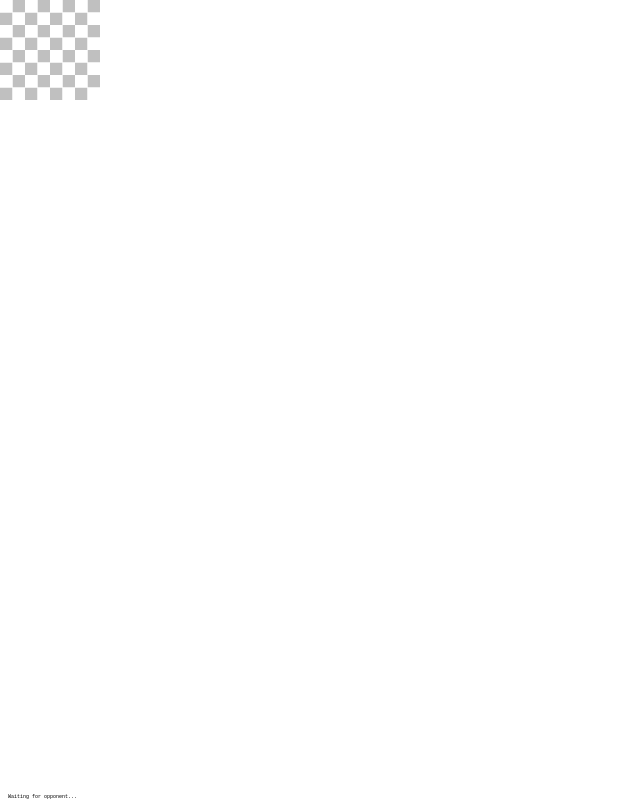
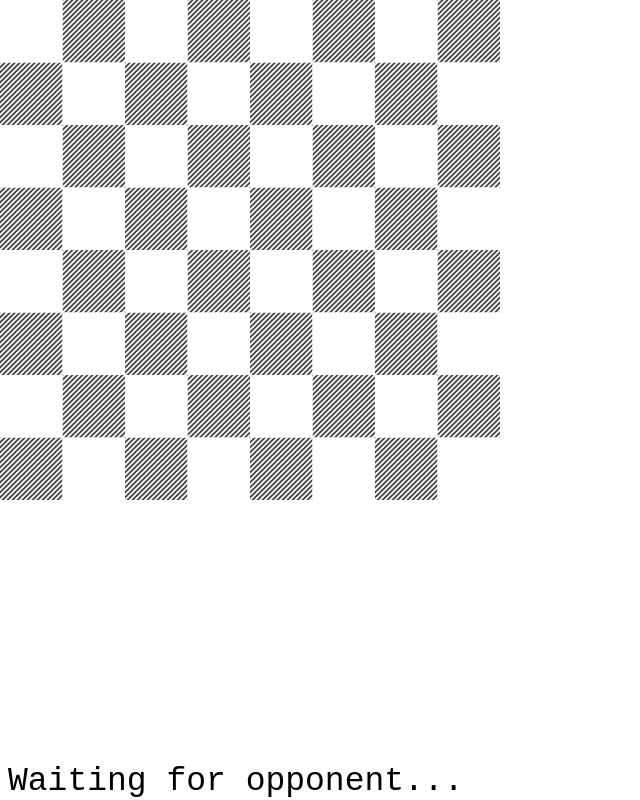
Before and after one commit to severinbratus/cheat-chess, a plain HTML site: page front-end/play.html in a window 1280 px wide. Shown: the whole page, without its empty margins (0-640 px from the left). Drawn offline with Linux system fonts and the light colour scheme.

Commit message:
Hardcode a more reasonable board size

```diff
--- a/front-end/css/play.css
+++ b/front-end/css/play.css
@@ -5,11 +5,11 @@
 }
 
 #base {
-	width: 100px;
+	width: 500px;
 }
 
 .piece, .highlight {
-	width: 12.5px;
+	width: 62.5px;
 }
 
 .highlight {
@@ -34,6 +34,6 @@
 #prompt {
 	position: fixed;
 	bottom: 0;
-	font-size: 5px;
+	font-size: 33px;
 	font-family: monospace;
 }
```
Also changed, not shown: README.md.
